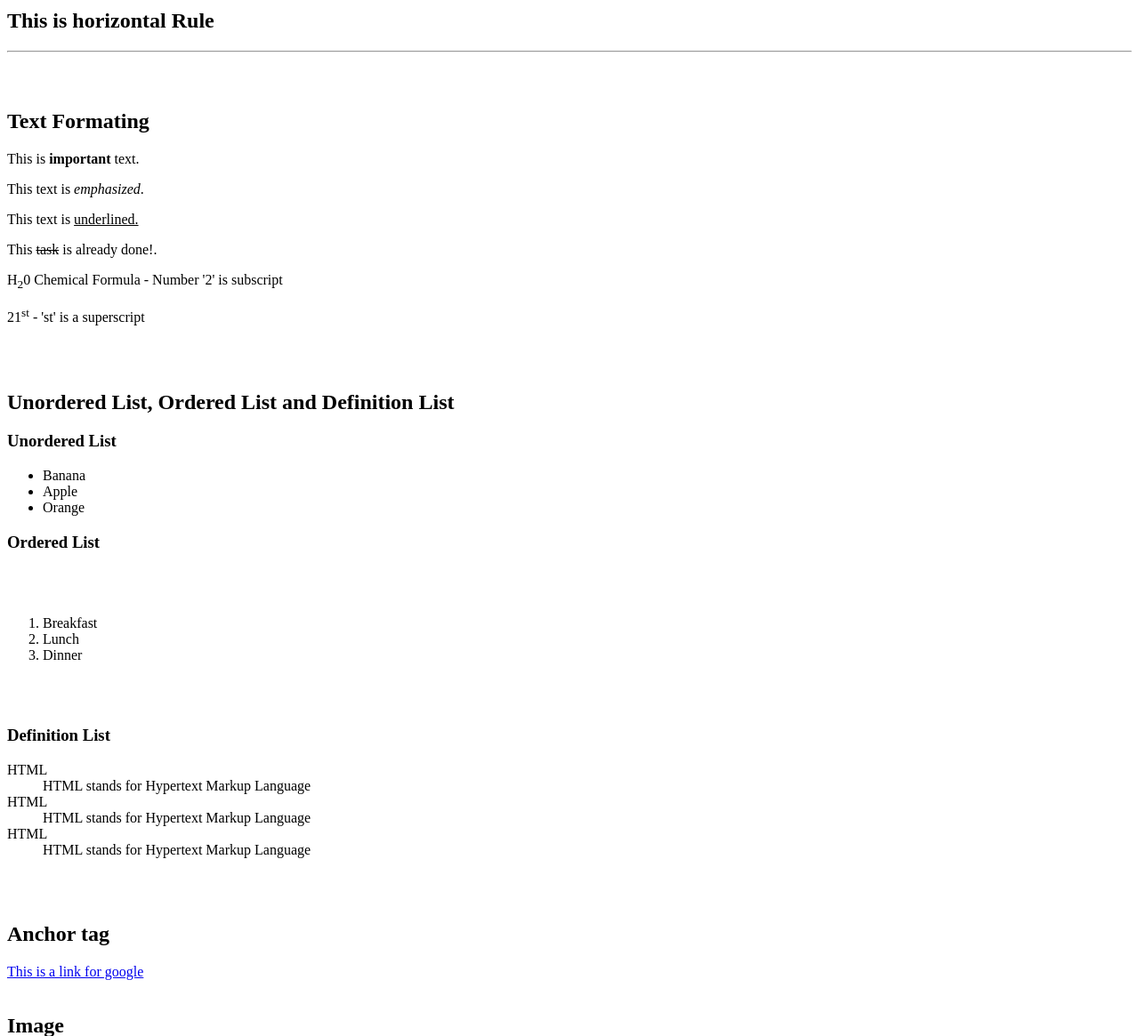
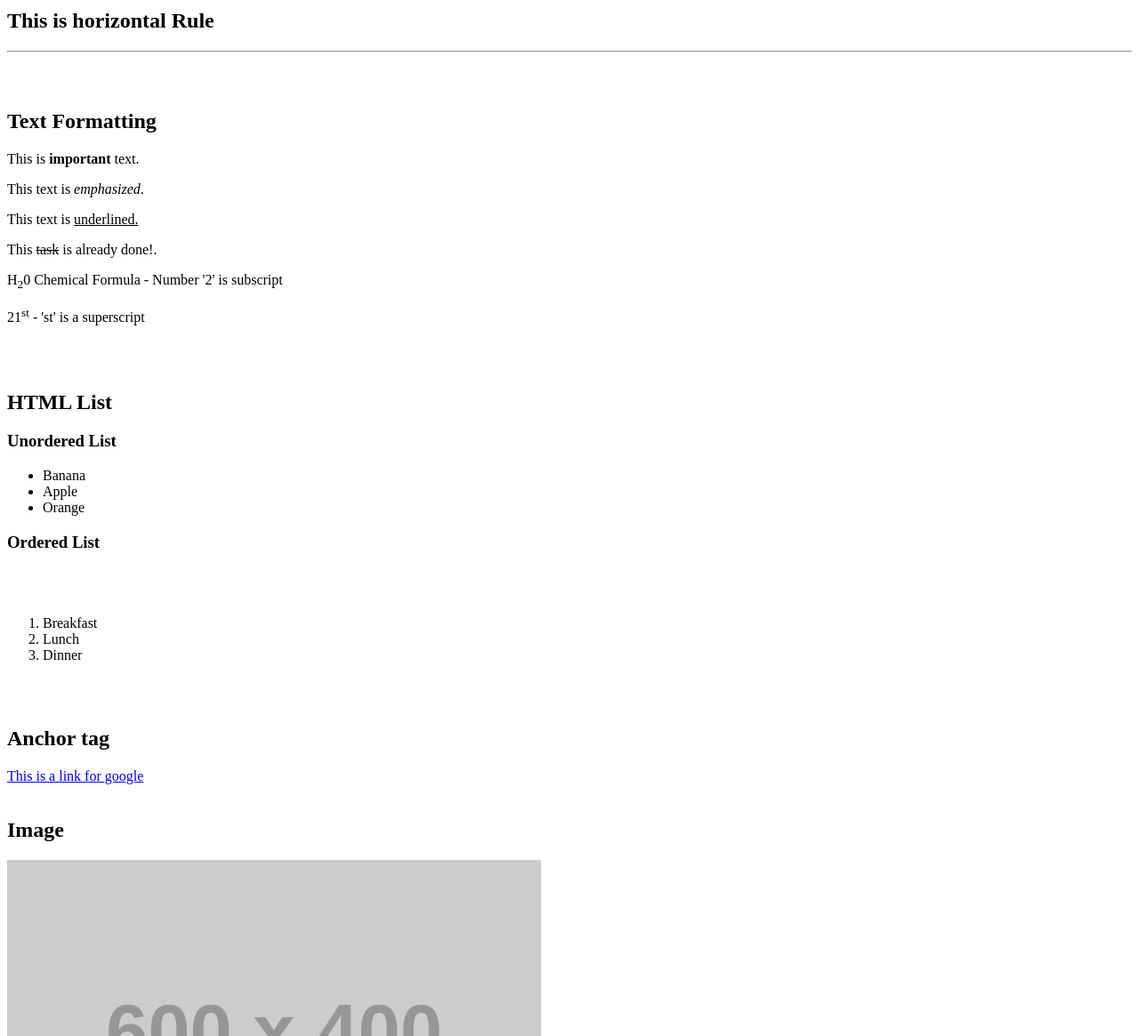
Before and after one commit to ron062394/OCC-Frontend-Fundamentals-Notes, a plain HTML site: page 3 - HTML/typography.html in a window 1280 px wide. Shown: the part 880-2045 px from the top of the page at 89% size. Drawn offline with Linux system fonts and the light colour scheme; placeholder pictures from the web are drawn by us.

Commit message:
Update typography.html

```diff
--- a/3 - HTML/typography.html
+++ b/3 - HTML/typography.html
@@ -38,7 +38,7 @@
         <hr>
         <br><br>
 
-        <h2>Text Formating</h2>
+        <h2>Text Formatting</h2>
         <p>This is <strong> important </strong> text.</p>
         <p>This text is <em>emphasized</em>.</p>
         <p>This text is <u>underlined.</u></p>
@@ -47,7 +47,7 @@
         <p>21<sup>st</sup> - 'st' is a superscript</p>
         <br><br>
 
-        <h2>Unordered List, Ordered List and Definition List</h2>
+        <h2>HTML List</h2>
         <h3>Unordered List</h3>
         <ul>
             <li>Banana</li>
@@ -64,24 +64,14 @@
         </ol>
         <br><br>
 
-        <h3>Definition List</h3>
-        <dl>
-            <dt>HTML</dt> <!-- Description term -->
-            <dd>HTML stands for Hypertext Markup Language</dd><!-- Description  or Definition -->
-            <dt>HTML</dt> <!-- Description term -->
-            <dd>HTML stands for Hypertext Markup Language</dd><!-- Description  or Definition -->
-            <dt>HTML</dt> <!-- Description term -->
-            <dd>HTML stands for Hypertext Markup Language</dd><!-- Description  or Definition -->
-        </dl>
-        <br><br>
 
         <h2>Anchor tag</h2>
         <a href="https://www.google.com"> This is a link for google</a>
         <br><br>
 
-		<h2>Image</h2>
-		<img src=" https://placehold.co/600x400" alt="comedic crow gets wholesome support">
-		<br><br>
+	<h2>Image</h2>
+	<img src=" https://placehold.co/600x400" alt="comedic crow gets wholesome support">
+	<br><br>
 
         <br><br>
     </body>
```
